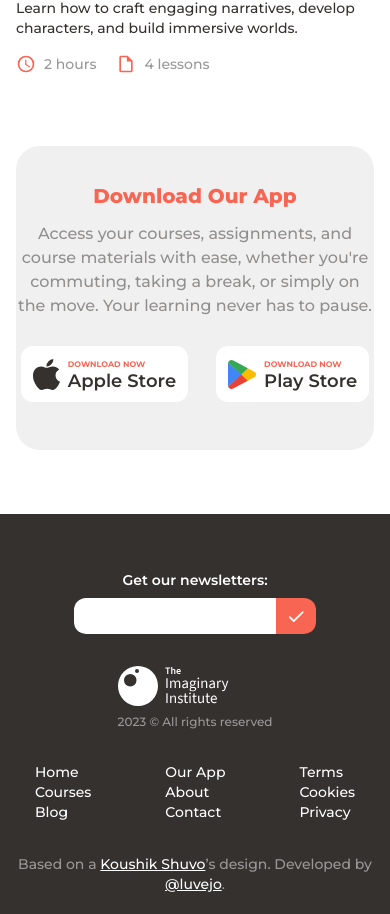
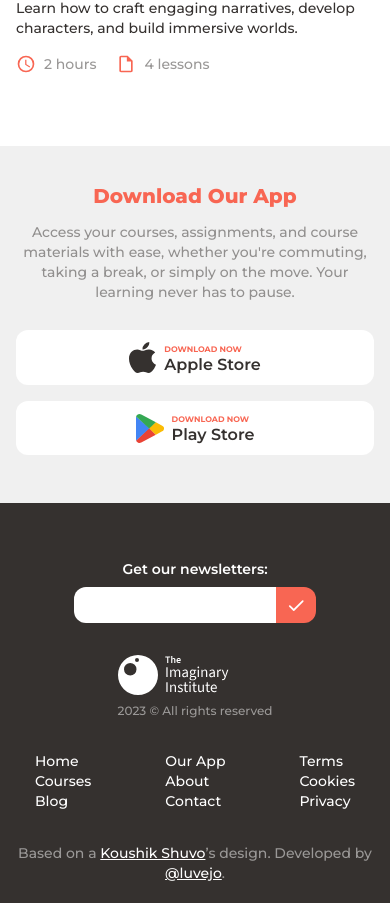
Before and after one commit to luveqz/the-imaginary-institute, a Nuxt app: page / in a window 390 px wide. Shown: the part 3433-4347 px from the top of the page. Built offline with nearby package versions, Linux system fonts and the light colour scheme.

Commit message:
chore: adapt app stores section on mobile resolutions

```diff
--- a/components/TheAppStoreSection.vue
+++ b/components/TheAppStoreSection.vue
@@ -1,34 +1,42 @@
 <template>
   <div>
-    <section class="bg-gray flex flex-col items-center rounded-3xl pb-12 pt-9">
+    <section
+      class="flex flex-col items-center bg-gray pb-12 pt-9 max-md:px-4 md:rounded-3xl"
+    >
       <HeadingTwo class="text-center text-salmon-500">
         Download Our App
       </HeadingTwo>
 
-      <p class="mt-3 max-w-lg text-center leading-normal opacity-50">
+      <p
+        class="mt-3 max-w-lg text-center leading-normal opacity-50 max-md:text-sm"
+      >
         Access your courses, assignments, and course materials with ease,
         whether you're commuting, taking a break, or simply on the move. Your
         learning never has to pause.
       </p>
 
-      <div class="mt-7 flex gap-x-7">
-        <button class="flex items-center gap-x-2 rounded-xl bg-white px-3 py-3">
+      <div class="mt-7 flex gap-x-7 gap-y-4 max-md:w-full max-md:flex-col">
+        <button
+          class="flex items-center gap-x-2 rounded-xl bg-white px-3 py-3 max-md:justify-center"
+        >
           <AppleIcon />
           <div class="text-left">
             <p class="mb-0.5 text-[0.5rem] font-bold uppercase text-salmon-500">
               Download now
             </p>
-            <p class="text-lg font-semibold leading-none"> Apple Store </p>
+            <p class="font-semibold leading-none md:text-lg"> Apple Store </p>
           </div>
         </button>
 
-        <button class="flex items-center gap-x-2 rounded-xl bg-white px-3 py-3">
+        <button
+          class="flex items-center gap-x-2 rounded-xl bg-white px-3 py-3 max-md:justify-center"
+        >
           <GooglePlayIcon />
           <div class="text-left">
             <p class="mb-0.5 text-[0.5rem] font-bold uppercase text-salmon-500">
               Download now
             </p>
-            <p class="text-lg font-semibold leading-none"> Play Store </p>
+            <p class="font-semibold leading-none md:text-lg"> Play Store </p>
           </div>
         </button>
       </div>
--- a/pages/index.vue
+++ b/pages/index.vue
@@ -17,9 +17,9 @@
     />
 
     <TheAppStoreSection
-      class="mx-auto mt-14 max-w-content-container px-4 md:mt-24"
+      class="mx-auto mt-14 max-w-content-container md:mt-24 md:px-4"
     />
 
-    <TheFooter class="mt-16" />
+    <TheFooter class="md:mt-16" />
   </div>
 </template>
```
